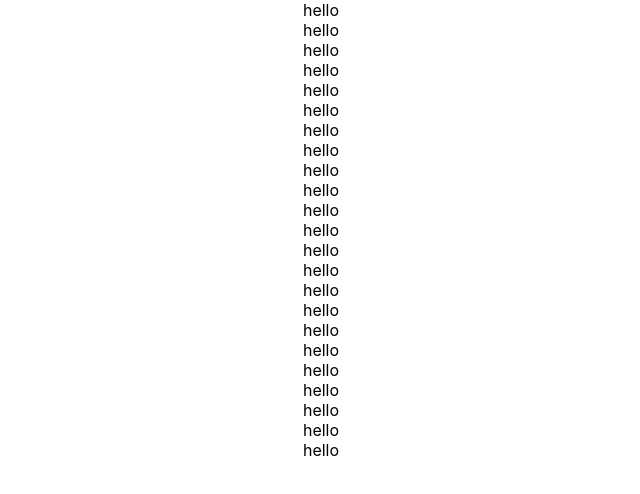
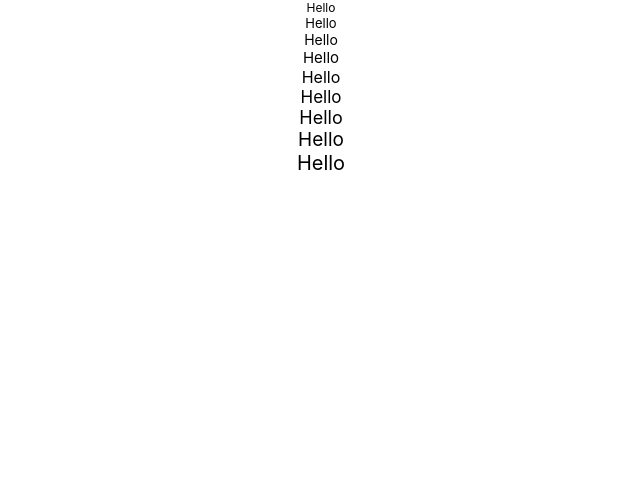
Before and after one commit to jackthecodemonkey/react-data-driven-form, a React (Create React App) app: page / in a window 1280 px wide. Shown: the top 494 px of the page, without its empty margins (319-959 px from the left). Built offline with nearby package versions, Linux system fonts and the light colour scheme.

Commit message:
refactored layout gen

```diff
--- a/src/App.js
+++ b/src/App.js
@@ -3,8 +3,8 @@ import logo from './logo.svg';
 import './App.css';
 import Form from './Form';
 import CreateElements from './Form/LayoutGen';
-import makeid from './Form/RandomStringGen';
-import theme from './Form/test/template/mockLayout';
+import Theme from './Form/LayoutGen/models/Theme';
+import mockTheme from './Form/test/template/mockLayout';
 
 const templates = [
   {
@@ -181,9 +181,11 @@ class App extends Component {
   render() {
     return (
       <div className="App">
-          {CreateElements(theme, React.cloneElement(<div></div>), (field) => {
-            return <span key={makeid()}>hello</span>
-          })}
+        {
+          CreateElements(new Theme(mockTheme), (field) => {
+            return <span>Hello</span>
+          })
+        }
         {/* <Form
           overrideOptions={overrideOptions}
           templates={templates}
--- a/src/Form/LayoutGen.jsx
+++ /dev/null
@@ -1,92 +0,0 @@
-import React, { Component } from 'react';
-import makeid from './RandomStringGen';
-
-const CreateElements = (theme, initialComponent, fieldContent) => {
-    const localGroup = {};
-    const renderFields = (fields, parent, isSubGroup = false) => {
-      let children = [];
-      for (let i = 0; i < fields.length; i++) {
-        const current = fields[i];
-        const { groupId = null, className = '', fieldName } = current;
-        if (groupId) {
-          if (!localGroup[groupId]) {
-            localGroup[groupId] = React.cloneElement(
-              <div></div>, {
-                className: groupId,
-                key: makeid()
-              })
-          }
-        }
-        const content = (fieldContent && fieldContent(fieldName)) || null;
-        const currentField = React.cloneElement(
-          <div></div>, {
-            className,
-            children: content,
-            key: makeid()
-          });
-
-        if (current.subGroup && current.subGroup.length) {
-          const subGroup = renderFields(current.subGroup, currentField, true);
-          if (localGroup[groupId]) {
-            let localChildren = [];
-            if (localGroup[groupId].props
-              && localGroup[groupId].props.children
-              && localGroup[groupId].props.children.length) {
-              localChildren = [...localGroup[groupId].props.children, subGroup]
-            } else if (localGroup[groupId].props && localGroup[groupId].props.children) {
-              localChildren = [localGroup[groupId].props.children, subGroup]
-            } else {
-              localChildren = subGroup
-            }
-            localGroup[groupId] = React.cloneElement(
-              localGroup[groupId], {
-                children: localChildren,
-                key: makeid()
-              });
-          } else {
-            children.push(React.cloneElement(
-              <React.Fragment></React.Fragment>, {
-                children: subGroup,
-                key: makeid()
-              }));
-          }
-        } else {
-          if (localGroup[groupId]) {
-            localGroup[groupId] = React.cloneElement(localGroup[groupId], {
-              children: [...localGroup[groupId].props.children,
-              currentField.props.children],
-              key: makeid()
-            });
-          } else {
-            children.push(currentField);
-          }
-        }
-      }
-
-      let parentProps = [];
-      if (parent.props) {
-        if (parent.props.children && parent.props.children.length) {
-          parentProps = parent.props.children;
-        } else {
-          parentProps = parent.props.children ? [parent.props.children] : [];
-        }
-      }
-      if (Object.keys(localGroup).length) {
-        const subChildren = !isSubGroup
-          ? Object.keys(localGroup).reduce((acc, next) => { return [...acc, localGroup[next]] }, [])
-          : [];
-        children = [
-          React.cloneElement(
-            <React.Fragment></React.Fragment>, {
-              children: [...children], key: makeid()
-            }),
-          ...parentProps,
-          ...subChildren
-        ]
-      };
-      return React.cloneElement(parent, { children: children, key: makeid() });
-    }
-    return renderFields(theme, initialComponent);
-  }
-
-  export default CreateElements;
--- /dev/null
+++ b/src/Form/LayoutGen/Field.jsx
@@ -0,0 +1,12 @@
+import React, { Component } from 'react';
+
+const Field = (field, getContent) => {
+    return React.cloneElement(<div></div>, {
+        className: field.className,
+        style: field.style,
+        children: getContent && getContent(field.field),
+        key: field.className,
+    });
+}
+
+export default Field;
--- /dev/null
+++ b/src/Form/LayoutGen/FieldsGen.jsx
@@ -0,0 +1,27 @@
+import React, { Component } from 'react';
+import makeid from '../RandomStringGen';
+import FieldComponent from './Field';
+import GroupComponent from './Group';
+import Field from './models/Field';
+import Group from './models/Group';
+
+const GetFields = (fields, getContent) => {
+    let children = [];
+    for (let i = 0; i < fields.length; i++) {
+        const field = fields[i];
+        if (field instanceof Group) {
+            const nextGroup = React.cloneElement(<React.Fragment></React.Fragment>, {
+                className: field.className,
+                style: field.style,
+                key: makeid(),
+                children: GroupComponent(field, getContent)
+            });
+            children.push(nextGroup)
+        } else if (field instanceof Field) {
+            children.push(FieldComponent(field, getContent))
+        }
+    }
+    return children;
+}
+
+export default GetFields;
--- /dev/null
+++ b/src/Form/LayoutGen/Group.jsx
@@ -0,0 +1,18 @@
+import React, { Component } from 'react';
+import GetFields from './FieldsGen';
+
+const Group = (group, getContent) => {
+    const {
+        groupId,
+        className,
+        style,
+        subGroup,
+    } = group;
+    return React.cloneElement(<div></div>, {
+        className,
+        style,
+        children: [...GetFields(subGroup, getContent)]
+    });
+}
+
+export default Group;
--- /dev/null
+++ b/src/Form/LayoutGen/index.js
@@ -0,0 +1,10 @@
+import React, { Component } from 'react';
+import GetFields from './FieldsGen';
+
+const CreateElements = (theme, getContent) => {
+    return React.cloneElement(<div></div>, {
+        children: [...GetFields(theme.theme, getContent)]
+    });
+}
+
+export default CreateElements;
--- /dev/null
+++ b/src/Form/LayoutGen/models/Field.js
@@ -0,0 +1,9 @@
+class Field {
+    constructor(localField = {}) {
+        this.field = localField.field || null;
+        this.className = localField.className || null;
+        this.style = localField.style || {};
+    }
+}
+
+export default Field;
--- /dev/null
+++ b/src/Form/LayoutGen/models/Group.js
@@ -0,0 +1,19 @@
+import Field from './Field';
+
+class Group {
+    constructor(localGroup = {}, parentId = null) {
+        this.groupId = localGroup.groupId || null;
+        this.className = localGroup.className || null;
+        this.style = localGroup.style || {};
+        this.parentId = parentId;
+        this.subGroup = Array.isArray(localGroup.subGroup)
+            ? localGroup.subGroup.map(sub => {
+                return sub.groupId
+                    ? new Group(sub, this.groupId)
+                    : new Field(sub)
+            })
+            : [];
+    }
+}
+
+export default Group;
--- /dev/null
+++ b/src/Form/LayoutGen/models/Theme.js
@@ -0,0 +1,16 @@
+import Field from './Field';
+import Group from './Group';
+
+class Theme {
+    constructor(localTheme = {}) {
+        this.theme = Array.isArray(localTheme)
+            ? localTheme.map(theme => {
+                return theme.groupId
+                    ? new Group(theme)
+                    : new Field(theme)
+            })
+            : [];
+    }
+};
+
+export default Theme;
--- a/src/Form/test/template/mockLayout.js
+++ b/src/Form/test/template/mockLayout.js
@@ -1,122 +1,105 @@
 const theme = [
     {
-        fieldName: "fieldName1",
-        groupId: "groupId1",
-        className: "fieldName1-class",
+        groupId: 'groupId0',
+        className: 'groupId0-class',
+        style: {
+            width: '100%',
+            height: '100%',
+        },
         subGroup: [
             {
-                fieldName: "fieldName3",
-                className: "fieldName3-class",
+                field: 'sub-field-0',
+                className: 'sub-field-0-class',
+                style: {
+                    fontSize: '12px',
+                }
             },
             {
-                fieldName: "fieldName4",
-                className: "fieldName4-class",
+                field: 'sub-field-0-1',
+                className: 'sub-field-0-1-class',
+                style: {
+                    fontSize: '13px',
+                }
+            }
+        ],
+    },
+    {
+        groupId: 'groupId1',
+        className: 'groupId1-class',
+        subGroup: [
+            {
+                groupId: 'sub-groupId-1',
+                className: 'sub-groupId-1-class',
+                subGroup: [
+                    {
+                        groupId: 'sub-groupId-1-1',
+                        className: 'sub-groupId-1-1-class',
+                        subGroup: [
+                            {
+                                field: 'sub-field-1-1-1',
+                                className: 'sub-field-1-1-1-class',
+                                style: {
+                                    fontSize: '14px',
+                                }
+                            },
+                            {
+                                groupId: 'groupId1-1-1-1-1',
+                                className: 'groupId1-1-1-1-1-class',
+                                subGroup: [
+                                    {
+                                        field: 'sub-field-1-1-11-1-1',
+                                        className: 'sub-field-1-1-11-1-1-class',
+                                        style: {
+                                            fontSize: '15px',
+                                        }
+                                    },
+                                    {
+                                        field: 'sub-field-1-1-11-1-1-1',
+                                        className: 'sub-field-1-1-11-1-1-1-class',
+                                        style: {
+                                            fontSize: '16px',
+                                        }
+                                    }
+                                ]
+                            }
+                        ]
+                    }, {
+                        field: 'sub-field-2-1',
+                        className: 'sub-field-2-1-class',
+                        style: {
+                            fontSize: '17px',
+                        }
+                    }
+                ]
+            },
+            {
+                field: 'sub-field-2',
+                className: 'sub-field-2-class',
+                style: {
+                    fontSize: '18px',
+                }
             }
         ]
     },
     {
-        fieldName: "fieldName2",
-        groupId: "groupId1",
-        className: "fieldName2-class",
+        groupId: 'groupId3',
+        className: 'groupId3-class',
         subGroup: [
             {
-                fieldName: "fieldName5",
-                className: "fieldName5-class",
+                field: 'sub-field-3',
+                className: 'sub-field-3-class',
+                style: {
+                    fontSize: '19px',
+                }
             },
             {
-                fieldName: "fieldName6",
-                className: "fieldName6-class",
-                subGroup: [
-                    {
-                        fieldName: "fieldName7",
-                        className: "fieldName7-class",
-                    },
-                ]
+                field: 'sub-field-3-1',
+                className: 'sub-field-3-1-class',
+                style: {
+                    fontSize: '20px',
+                }
             }
-        ]
+        ],
     },
-    {
-        fieldName: "fieldName12",
-        className: "fieldName12-class",
-        subGroup: [
-            {
-                fieldName: "fieldName15",
-                className: "fieldName15-class",
-            },
-            {
-                fieldName: "fieldName16",
-                className: "fieldName16-class",
-                subGroup: [
-                    {
-                        fieldName: "fieldName17",
-                        className: "fieldName17-class",
-                        subGroup: [
-                            {
-                                fieldName: "fieldName171",
-                                className: "fieldName171-class",
-                            },
-                        ]
-                    },
-                ]
-            }
-        ]
-    },
-    {
-        fieldName: "fieldName111",
-        groupId: "groupId111",
-        className: "fieldName111-class",
-        subGroup: [
-            {
-                fieldName: "fieldName311",
-                className: "fieldName311-class",
-            },
-            {
-                fieldName: "fieldName411",
-                className: "fieldName411-class",
-            }
-        ]
-    },
-    {
-        fieldName: "fieldName211",
-        groupId: "groupId111",
-        className: "fieldName211-class",
-        subGroup: [
-            {
-                fieldName: "fieldName511",
-                className: "fieldName511-class",
-            },
-            {
-                fieldName: "fieldName611",
-                className: "fieldName611-class",
-                subGroup: [
-                    {
-                        fieldName: "fieldName711",
-                        className: "fieldName711-class",
-                    },
-                ]
-            }
-        ]
-    }, {
-        fieldName: "fieldName2111",
-        groupId: "groupId111",
-        className: "fieldName2111-class",
-        subGroup: [
-            {
-                fieldName: "fieldName5111",
-                className: "fieldName5111-class",
-            },
-            {
-                fieldName: "fieldName6111",
-                className: "fieldName6111-class",
-                subGroup: [
-                    {
-                        fieldName: "fieldName7111",
-                        className: "fieldName7111-class",
-                    },
-                ]
-            }
-        ]
-    },
-]
-
+];
 export default theme;
```
Also changed, not shown: 1 other file (tests, documents, lock files or other folders).
